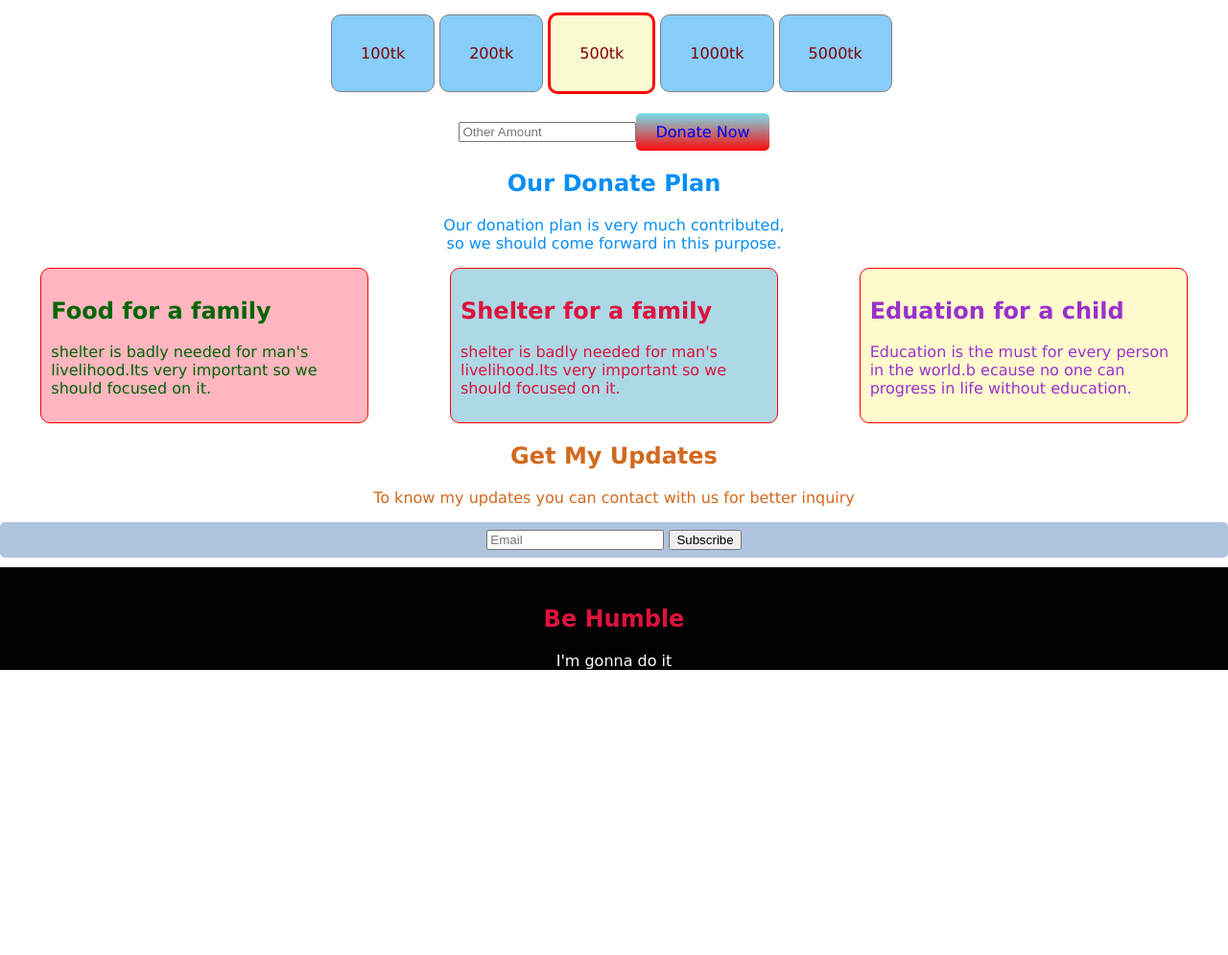
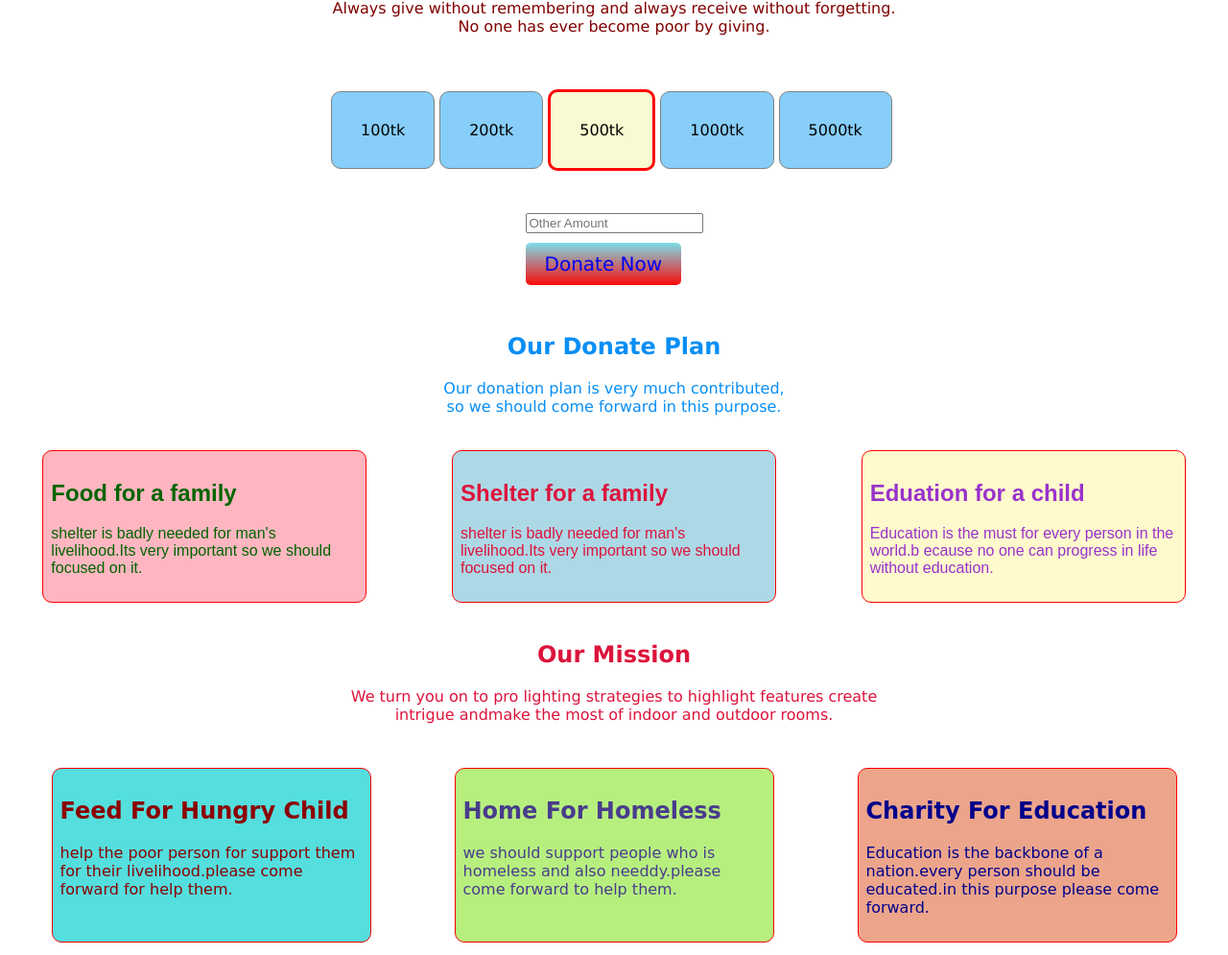
Before and after one commit to jannatulferdausirin/Donate-peoples, a plain HTML site: page index.html in a window 1280 px wide. Shown: the part 659-1654 px from the top of the page at 96% size. Before the commit the page ends 1373 px from the top, so only its background shows below. Drawn offline with Linux system fonts and the light colour scheme.

Commit message:
special task added

```diff
--- a/index.html
+++ b/index.html
@@ -28,8 +28,8 @@ The Prophet Hazrat Muhammad Sallallahu-Alaihi-wasallam said,<br>"Charity does no
     <p>
         Always give without remembering and always receive without forgetting.<br>No one has ever become poor by giving.
     </p>
+    </div>
 </div>
-
 <div class="box">
 
     <div class="amount">100tk</div>
@@ -38,13 +38,15 @@ The Prophet Hazrat Muhammad Sallallahu-Alaihi-wasallam said,<br>"Charity does no
     <div class="amount">1000tk</div>
     <div class="amount">5000tk</div>
 </div>
+<div class="other-amount">
+  <div id="doll-info" class="doll">
+<input type="text" name="" placeholder="Other Amount" id=""><div class="other-amount">
 </div>
 
-   <div class="other-amount">
-    <input type="text" name="" placeholder="Other Amount" id="">
-
-    <a target="_blank" class="link button" href="github.com/programming hero">Donate Now</a>
-   </div>
+    <div class="doll">
+        <a target="_blank" class="link button" href="github.com/programming hero">Donate Now</a>
+    </div>
+ </div>
 
 
     </section>
@@ -72,9 +74,37 @@ The Prophet Hazrat Muhammad Sallallahu-Alaihi-wasallam said,<br>"Charity does no
         </p>
     </div>
 </div>
+</section>
+
+<section class="our-mission"update-container>
+
+    <div class="special">
+<h1>Our Mission</h1>
+<p>
+    We turn you on to pro lighting strategies to highlight features create <br>intrigue andmake the most of indoor and outdoor rooms.
+</p>
+</div>
+<div class="sp-one">
+<div id="sp1" class="special-one">
+    <h2>Feed For Hungry Child</h2>
+    <p>help the poor person for support them for their livelihood.please come forward for help them.</p>
+
+</div>
+<div id="sp2" class="special-one">
+
+    <h2>Home For Homeless</h2>
+    <p>we should support people who is homeless and also needdy.please come forward to help them.</p>
+</div>
+<div id="sp3" class="special-one">
+    <h2>Charity For Education</h2>
+    <p>Education is the backbone of a nation.every person should be educated.in this purpose please come forward.</p>
+</div>
+</div>
+
+</section>
 
 
-</section>
+
 
 
 <section class="Get My Updates">
@@ -94,8 +124,6 @@ The Prophet Hazrat Muhammad Sallallahu-Alaihi-wasallam said,<br>"Charity does no
 </div>
 
 </section>
-
-
 <section class="footer" flexiable-container >
     <div class="footer-title">
 
--- a/style.css
+++ b/style.css
@@ -4,7 +4,9 @@ body{
 }
 .flexiable-container {
     display: flex;
-    margin-bottom: 150px;}
+    margin-bottom: 150px;
+
+}
 
 
 .donation9{
@@ -16,7 +18,7 @@ padding-bottom:30px;
 }
 
 .help-us{
-    color:tomato;
+    color:rgb(49, 203, 220);
    text-align: center;
 
 }
@@ -27,13 +29,16 @@ padding-top: 10%;
 }
 .donate-title{
     text-align: center;
+    padding: 20px;
 }
 .dt{
     color:maroon;
+    padding: 20px;
 
 }
 .odp{
     color: rgb(7, 142, 245);
+    padding: 20px;
 }
 
 .button {
@@ -50,9 +55,10 @@ padding-top: 10%;
     width: 25%;
     margin: 0 auto;
     border: 1px solid red;
-    padding: 10px;
+    padding: 10px 8px;
     border-radius: 10px;
     background-color: lightseagreen;
+    font-family: sans-serif;
 }
 #hp{
     background-color:lightpink;
@@ -89,10 +95,46 @@ background-color:lightgoldenrodyellow
     display: flex;
     align-items: center;
     justify-content: center;
+
+}
+#doll-info{
+    font-size: 20px;
+    padding: 20px
 }
 .our-plan{
     margin-top: 20px;
     text-align: center;
+}
+.special{
+    color: crimson;
+    padding: 20px;
+    text-align: center;
+}
+.sp-one{
+    display: flex;
+    padding: 10px;
+
+}
+.special-one{
+width: 25%;
+    margin: 0 auto;
+    border: 1px solid red;
+    padding: 10px 8px;
+    border-radius: 10px;
+
+    font-family: cursive;
+}
+#sp1{
+    color: darkred;
+    background-color: rgb(84, 222, 222);
+}
+#sp2{
+    color: darkslateblue;
+    background-color: rgb(183, 239, 127);
+}
+#sp3{
+background-color: rgb(236, 165, 139);
+color: darkblue;
 }
 .update{
 
@@ -104,6 +146,7 @@ background-color:lightgoldenrodyellow
 .update-container{
     text-align: center;
     justify-content: center;
+    padding: 20px;
 }
 
 
@@ -111,7 +154,7 @@ background-color:lightgoldenrodyellow
     background-color:lightsteelblue;
     color: #fff;
     border: none;
-    padding: 8px 10px;
+    padding: 10px;
     border-radius: 5px;
     margin-bottom: 10px;
     margin-top: 10px;
```
